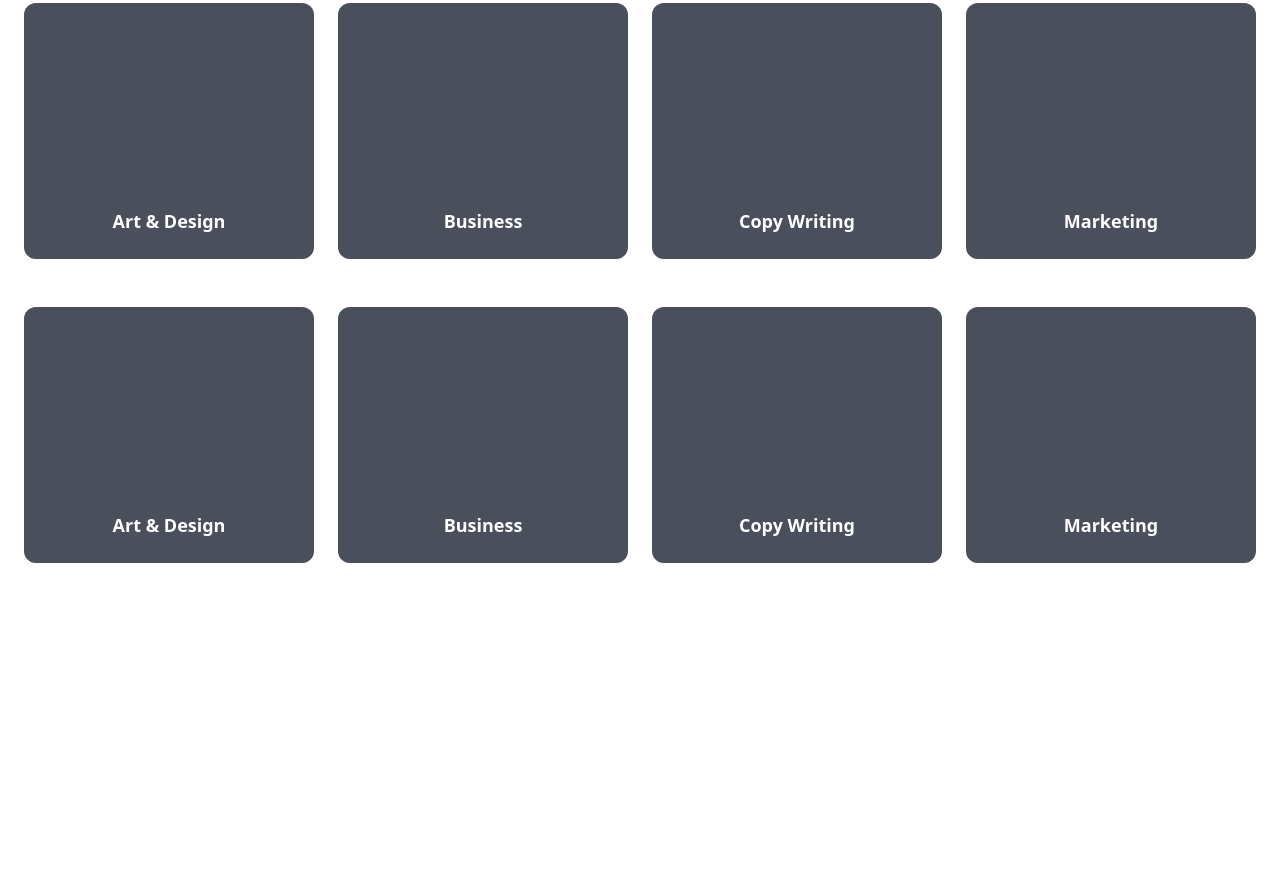
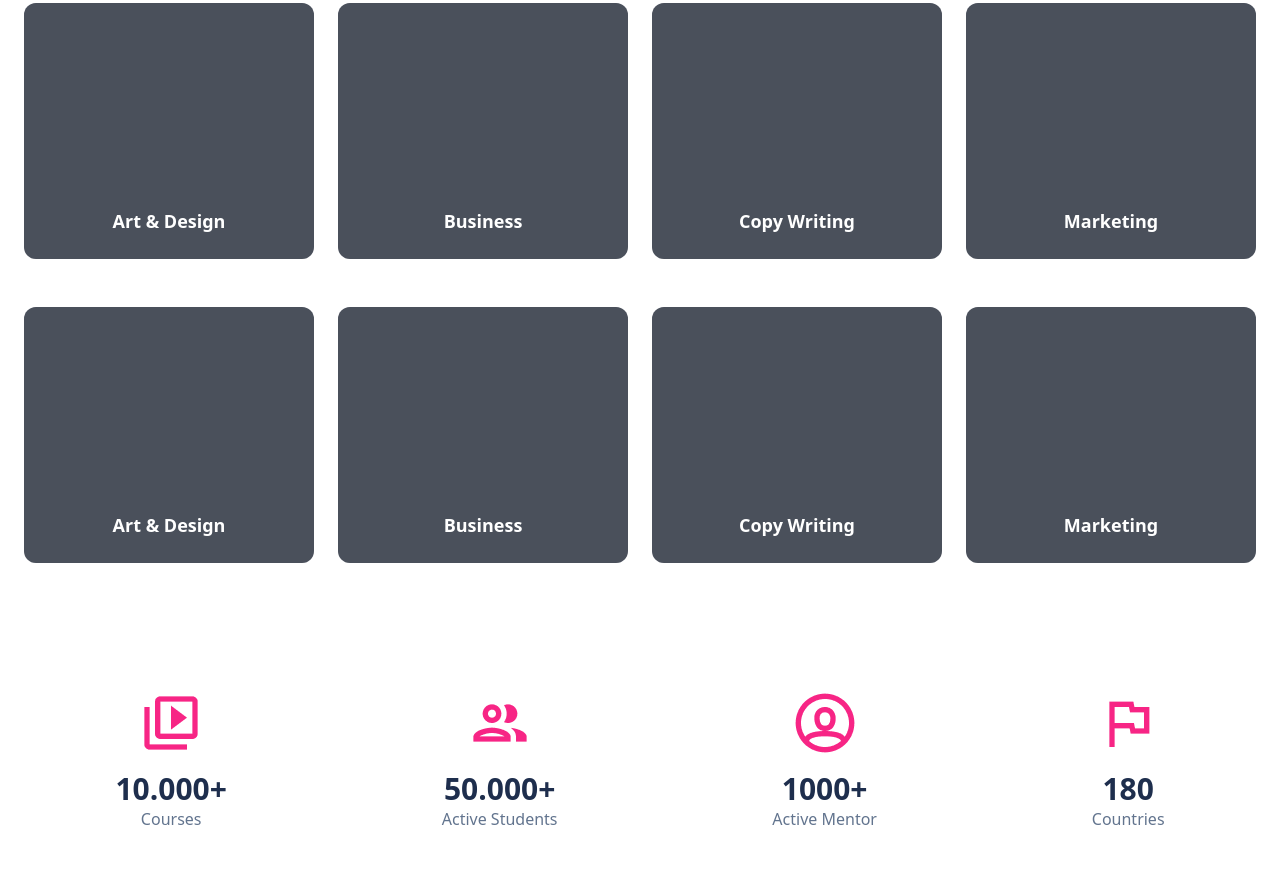
Before and after one commit to numonqalandarov-sketch/team-work1, a website: page src/index.htm in a window 1280 px wide. Shown: the part 2193-3088 px from the top of the page. Before the commit the page ends 2820 px from the top, so only its background shows below. Drawn offline with Linux system fonts and the light colour scheme.

Commit message:
section4

```diff
--- a/src/index.htm
+++ b/src/index.htm
@@ -447,7 +447,8 @@
               <span class="text-white font-bold text-lg">Marketing</span>
             </div>
           </div>
-        </div><br><br>
+        </div>
+        <br /><br />
       </div>
       <div class="container mx-auto px-6">
         <div class="grid grid-cols-1 sm:grid-cols-2 lg:grid-cols-4 gap-6">
@@ -494,5 +495,41 @@
         </div>
       </div>
     </section>
+    <section class="py-16 bg-white">
+      <div class="container mx-auto px-6">
+        <div
+          class="flex flex-wrap justify-around items-center text-center gap-8"
+        >
+          <div class="flex flex-col items-center">
+            <div class="mb-4">
+              <span class="text-4xl text-[#ff2d81]"><img src="./img/video_library.png" alt=""></span>
+            </div>
+            <h3 class="text-3xl font-bold text-[#1e2e4d]">10.000+</h3>
+            <p class="text-slate-500 font-medium">Courses</p>
+          </div>
+          <div class="flex flex-col items-center">
+            <div class="mb-4">
+              <span class="text-4xl text-[#ff2d81]"><img src="./img/Container (7).png" alt=""></span>
+            </div>
+            <h3 class="text-3xl font-bold text-[#1e2e4d]">50.000+</h3>
+            <p class="text-slate-500 font-medium">Active Students</p>
+          </div>
+          <div class="flex flex-col items-center">
+            <div class="mb-4">
+              <span class="text-4xl text-[#ff2d81]"><img src="./img/Container (8).png" alt=""></span>
+            </div>
+            <h3 class="text-3xl font-bold text-[#1e2e4d]">1000+</h3>
+            <p class="text-slate-500 font-medium">Active Mentor</p>
+          </div>
+          <div class="flex flex-col items-center">
+            <div class="mb-4">
+              <span class="text-4xl text-[#ff2d81]"><img src="./img/flag.png" alt=""></span>
+            </div>
+            <h3 class="text-3xl font-bold text-[#1e2e4d]">180</h3>
+            <p class="text-slate-500 font-medium">Countries</p>
+          </div>
+        </div>
+      </div>
+    </section>
   </body>
 </html>
```
Also changed, not shown: src/img/Container (7).png (added), src/img/Container (8).png (added), src/img/flag.png (added), src/img/video_library.png (added), src/output.css.
